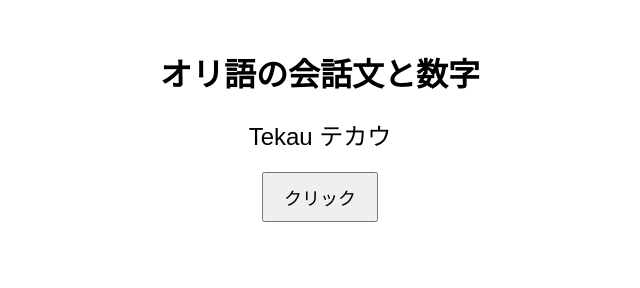
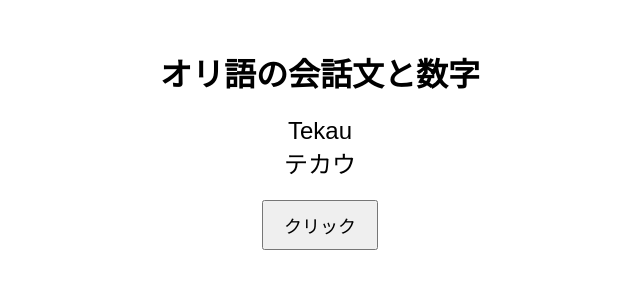
Before and after one commit to kuma807/maori, a plain HTML site: page index.html in a window 1280 px wide. Both pictures are taken after a click on the button "クリック". Shown: the whole page, without its empty margins (320-960 px from the left). Drawn offline with Linux system fonts and the light colour scheme.

Commit message:
fix indent

```diff
--- a/index.html
+++ b/index.html
@@ -13,6 +13,7 @@
         #label {
             font-size: 24px;
             margin-bottom: 20px;
+            white-space: pre-wrap; /* 改行をサポート */
         }
         #button {
             font-size: 18px;
@@ -73,10 +74,10 @@
         button.addEventListener("click", () => {
             if (state === 0) {
                 currentIndex = Math.floor(Math.random() * conversations.length);
-                label.textContent = conversations[currentIndex].text + "\n" + conversations[currentIndex].read;
+                label.innerHTML = conversations[currentIndex].text + "<br>" + conversations[currentIndex].read;
                 state = 1;
             } else if (state === 1) {
-                label.textContent = conversations[currentIndex].text + "\n" + conversations[currentIndex].read + "\n" + conversations[currentIndex].meaning;
+                label.innerHTML = conversations[currentIndex].text + "<br>" + conversations[currentIndex].read + "<br>" + conversations[currentIndex].meaning;
                 state = 0;
             }
         });
```
